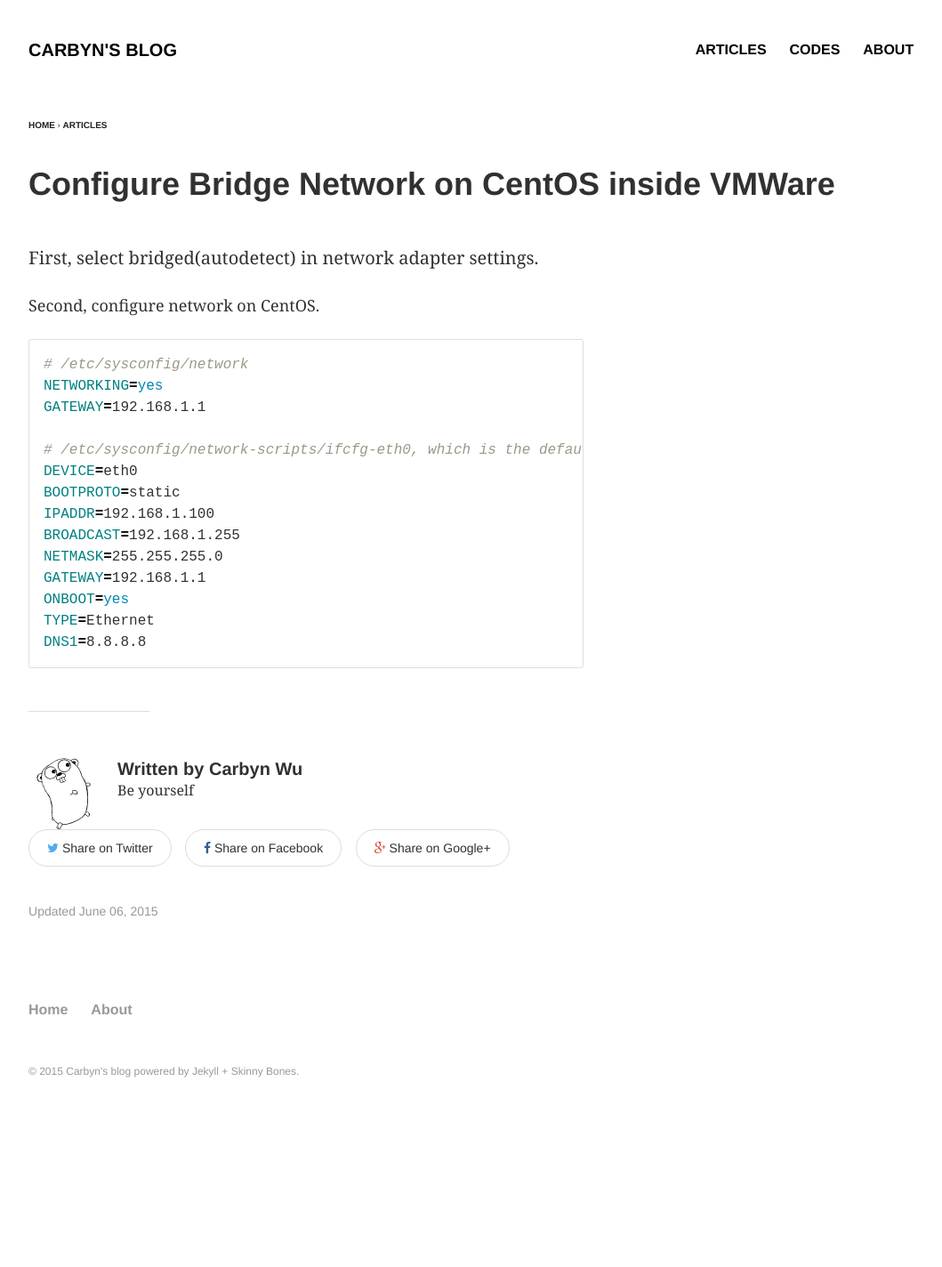
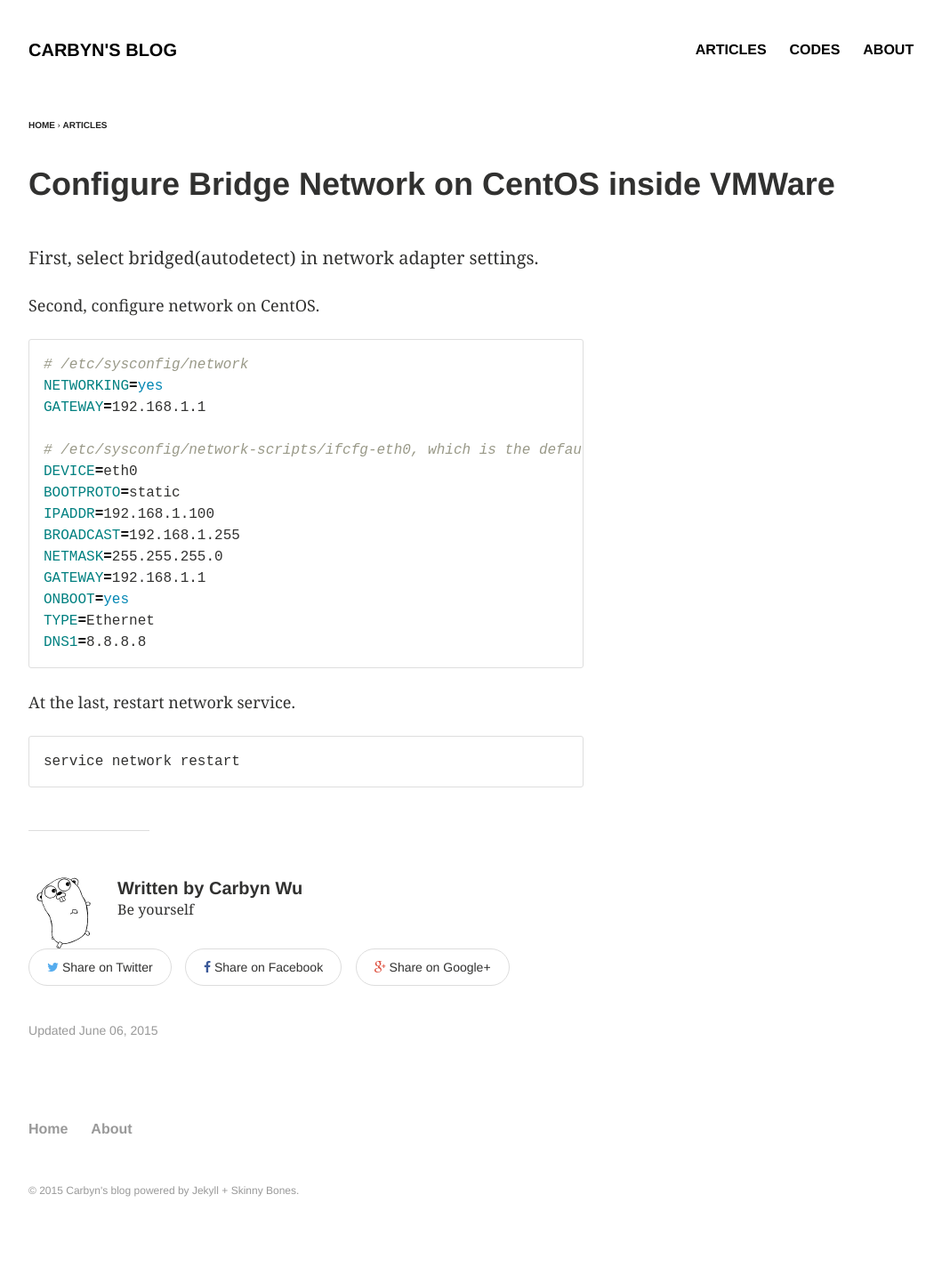
Before and after one commit to Carbyn/carbyn.github.io, a Jekyll site: the page built from _posts/articles/2015-06-06-configure-bridge-network-on-centos-inside-vmware.md, in a window 1280 px wide. Shown: the whole page at 89% size, without its empty margins (64-1123 px from the left). Built offline with Jekyll 4.4.1, drawn with Linux system fonts in a browser that asks for light colours; before the commit the page ends 1290 px from its top, so only the background shows below that.

Commit message:
ADD: new post

```diff
--- a/_posts/articles/2015-06-06-configure-bridge-network-on-centos-inside-vmware.md
+++ b/_posts/articles/2015-06-06-configure-bridge-network-on-centos-inside-vmware.md
@@ -30,3 +30,8 @@ ONBOOT=yes
 TYPE=Ethernet
 DNS1=8.8.8.8
 {% endhighlight %}
+<p>
+<p>At the last, restart network service.</p>
+{% highlight bash %}
+service network restart
+{% endhighlight %}
```
